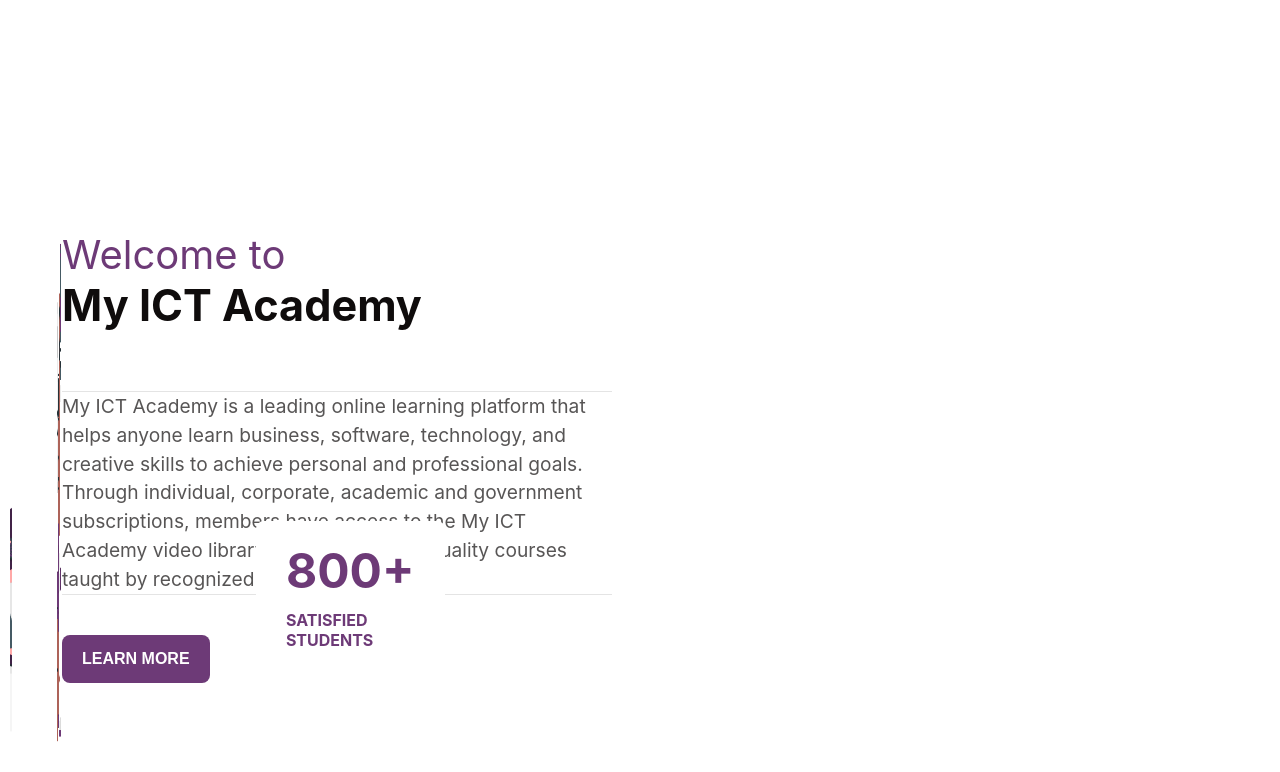
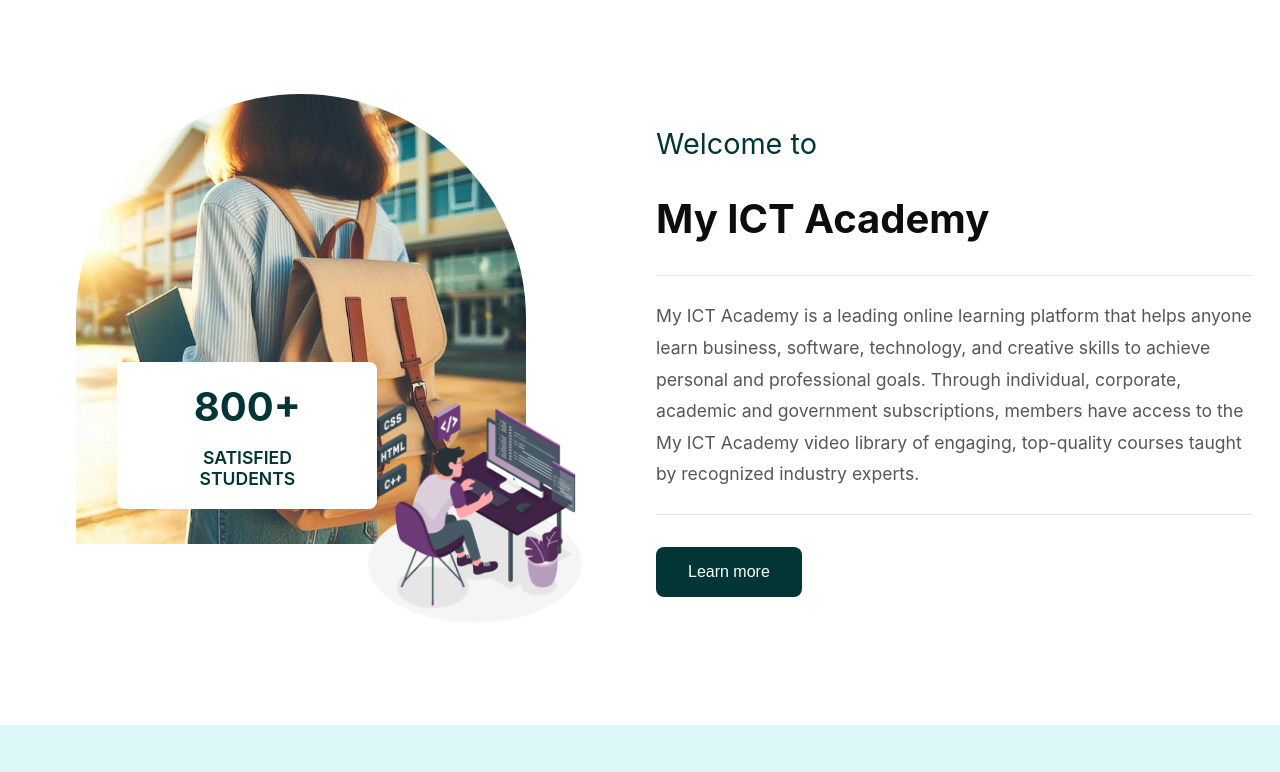
Before and after one commit to Prisca-01/ict-academy-website, a React (Vite) app: page / in a window 1280 px wide. Shown: the part 688-1460 px from the top of the page. Built offline with nearby package versions, Linux system fonts and the light colour scheme.

Commit message:
Styled up footer, hero and welcome sections

```diff
--- a/src/components/welcome.tsx
+++ b/src/components/welcome.tsx
@@ -1,32 +1,43 @@
 import { motion } from "motion/react";
 import "../styles/welcome.css";
-
+import Counter from "./counter";
 function Welcome() {
   return (
-    <>
-      <section id="welcome">
-        <div className="images">
+    <section className="welcomeSection">
+      <div className="welcomeGrid">
+        <div className="welcomeMediaContainer">
           <img
-            src="src/assets/welcome.png"
-            alt="logo"
-            className="welcome-big"
+            src="src/assets/student.jpeg"
+            alt="Main welcome visual"
+            className="welcomeMainImage"
           />
           <img
             src="src/assets/coder.png"
-            alt="logo"
-            className="welcome-small"
+            alt="Coder illustration"
+            className="welcomeSecondaryImage"
           />
-          <div className="students">
-            <p className="number">800+</p>
-            <p className="text">SATISFIED STUDENTS</p>
-          </div>
+          <div className="studentStatsCard">
+  <Counter
+    targetNumber={800}
+    label="SATISFIED STUDENTS"
+    suffix="+"
+    // style={{
+    //   backgroundColor: '#ffffff',
+    //   padding: '20px 30px',
+    //   borderRadius: '8px',
+    //   color: '#000000',
+    //   textAlign: 'center'
+    // }}
+  />
+</div>
         </div>
-        <div className="texts">
-          <span className="welcometo">Welcome to</span>
-          <h2>My ICT Academy</h2>
-          <div className="margin">
-            <div className="hr"></div>
-            <p>
+
+        <div className="welcomeContent">
+          <span className="welcomePrefix">Welcome to</span>
+          <h2 className="welcomeTitle">My ICT Academy</h2>
+          <div className="contentDivider">
+            <div className="dividerLine"></div>
+            <p className="welcomeDescription">
               My ICT Academy is a leading online learning platform that helps
               anyone learn business, software, technology, and creative skills
               to achieve personal and professional goals. Through individual,
@@ -34,7 +45,7 @@ function Welcome() {
               access to the My ICT Academy video library of engaging,
               top-quality courses taught by recognized industry experts.
             </p>
-            <div className="hr"></div>
+            <div className="dividerLine"></div>
           </div>
 
           <motion.div
@@ -43,7 +54,7 @@ function Welcome() {
             transition={{ duration: 1, delay: 0.4 }}
           >
             <motion.button
-              className="animated-button"
+              className="ctaButton"
               whileHover="hover"
               initial="initial"
               variants={{
@@ -52,7 +63,7 @@ function Welcome() {
               }}
             >
               <motion.span
-                className="overlay"
+                className="buttonOverlay"
                 variants={{
                   hover: {
                     clipPath: "polygon(0% 0%, 100% 0%, 100% 100%, 0% 100%)",
@@ -63,12 +74,13 @@ function Welcome() {
                   },
                 }}
               ></motion.span>
-              <span className="button-text">Learn more</span>
+              <span className="buttonLabel">Learn more</span>
             </motion.button>
           </motion.div>
         </div>
-      </section>
-    </>
+      </div>
+    </section>
   );
 }
+
 export default Welcome;
--- a/src/styles/footer.css
+++ b/src/styles/footer.css
@@ -180,35 +180,39 @@
   }
 
   @media (max-width: 768px) {
-
-
+    .footer .top {
+      display: block;
+      flex-direction: column;
+      justify-content: center;
+      align-items: center;
+      padding: 0 2rem;
+    }
+    .footer .top .vertical-line{
+      display: none;
+    }
     .footer .bottom {
-      grid-template-columns: 1fr;
-      gap: 3rem;
-      padding: 0 1rem;
+      display: block;
+      flex-direction: column;
+      justify-content: center;
+      align-items: center;
+      padding: 0 4rem;
     }
 
     .footer .bottom > div {
-      width: 100%;
-      text-align: center;
+      /* width: 100%; */
+      /* text-align: left; */
     }
 
     .footer .horizontal-line {
-      margin: 1rem auto;
-      width: 80%;
+      margin: none;
+      width: 10%;
     }
 
-    .footer .bottom .two {
-      display: flex;
-      flex-direction: column;
-      gap: 2rem;
-    }
-
+    .footer .bottom .two,
     .footer .bottom .three,
     .footer .bottom .four {
       display: flex;
       flex-direction: column;
-      align-items: center;
     }
   }
 
@@ -244,6 +248,8 @@
     background: #023535;
     color: white;
     padding: 0.8rem 2rem;
+    width: 30%;
+
     border: none;
     border-radius: 5px;
     margin-top: 1rem;
--- a/src/styles/header.css
+++ b/src/styles/header.css
@@ -201,9 +201,6 @@
   .hero {
     height: 70vh;
   }
-  .content{
-    padding-left: 15px;
-  }
 
   .hero-right {
     display: none !important;
--- a/src/styles/welcome.css
+++ b/src/styles/welcome.css
@@ -1,154 +1,163 @@
+/* Container Styles */
+.welcomeSection {
+    display: grid;
+    grid-template-columns: 1fr;
+    padding: 0 28px;
+    margin-top: 6rem;
+  }
 
-#welcome{
+  .welcomeGrid {
     display: grid;
-    height: 600px;
     grid-template-columns: 1fr 1fr;
-    margin-top: 6rem;
-    padding: 0 28px;
-}
+    gap: 2rem;
+  }
 
-.images{
+  .welcomeMediaContainer {
     position: relative;
-}
-.welcome-big{
-    width: 100%;
-    height: 100%;
+    min-height: 500px;
+    padding: 0 3rem;
+  }
 
-}
-.welcome-small {
+  .welcomeMainImage {
+    width: 90%;
+    height: auto;
+    max-height: 600px;
+    object-fit: contain;
+    border-radius: 15rem 15rem 0 0;
+  }
+
+  .welcomeSecondaryImage {
     position: absolute;
-    top: 230px;
-    right: 50px;
-    width: 40% ;
-    height: 320px ;
-    object-fit: cover;
-}
-.students *{
-    margin: 0;
-    padding: 0;
-}
- .students{
+    bottom: 0;
+    right: 5%;
+    width: 40%;
+    max-width: 400px;
+    height: auto;
+    object-fit: contain;
+  }
+
+  .studentStatsCard {
     position: absolute;
-    background-color: #ffffff;
+    background: #ffffff;
     padding: 20px 30px;
+    bottom: 120px;
+    left: 15%;
+    border-radius: 8px;
+    /* box-shadow: 0 4px 12px rgba(0,0,0,0.1); */
+  }
 
-    bottom: 120px;
-    left: 200px;
-    border-radius: 8px;
 
-}
-.number{
-    color: #6d3a77;
-    font-size: 3rem;
-    font-weight: bold;
-}
- .text{
-    color: #6d3a77;
+  .counter-column {
+    display: flex;
+    flex-direction: column;
+    gap: 0.5rem;
+  }
+
+  .counter-number {
+    font-size: 2.5rem !important;
+    font-weight: 700;
+    color: #023535 !important;
+  }
+
+  .counter-label {
     font-size: 1rem;
-    margin-top: 10px;
-    font-weight: bold;
-}
-.texts *{
-    margin: 0;
-    padding: 0;
-}
-.texts{
-    padding: 40px 0;
-}
-.texts .margin{
-    margin-top: 60px;
-}
+    color: #023535 !important;
+    font-weight: 600;
+  }
 
-.texts .welcometo{
-    color: #6d3a77;
+  .statsNumber {
+    color: #023535;
     font-size: 2.5rem;
-}
-.texts h2 {
+    font-weight: 700;
+    line-height: 1;
+  }
+
+  .statsLabel {
+    color: #023535;
+    font-size: 1rem;
+    margin-top: 0.5rem;
+    font-weight: 600;
+  }
+
+  /* Content Styles */
+  .welcomeContent {
+    padding: 2rem 0;
+  }
+
+  .welcomePrefix {
+    color: #023535;
+    font-size: 1.8rem;
+    display: block;
+    margin-bottom: 0.5rem;
+  }
+
+  .welcomeTitle {
     color: #0f0c0c;
-    font-size: 2.7rem;
-    font-weight: bold;
-}
-.texts .margin .hr{
-    width: 550px ;
+    font-size: 2.5rem;
+    font-weight: 700;
+    margin-bottom: 2rem;
+  }
+
+  .contentDivider {
+    margin: 2rem 0;
+  }
+
+  .dividerLine {
     height: 1px;
     background-color: #e4e4e4;
-    border: none;
-}
-.texts p{
+    margin: 1.5rem 0;
+  }
+
+  .welcomeDescription {
     color: #0f0c0cb2;
-    font-size: 1.2rem;
-    font-weight: 400;
-    line-height: 1.8rem;
-}
-.animated-button {
+    font-size: 1.1rem;
+    line-height: 1.8;
+    margin: 1.5rem 0;
+  }
+
+  /* Button Styles */
+  .ctaButton {
     position: relative;
-    display: inline-flex;
-    align-items: center;
-    gap: 10px;
-    padding: 15px 20px;
-    font-size: 16px;
-    font-weight: bold;
-    color: #ffffff;
-    background-color: #6d3a77;
+    padding: 1rem 2rem;
+    font-size: 1rem;
+    background: #023535;
+    color: white;
     border: none;
     border-radius: 8px;
     overflow: hidden;
     cursor: pointer;
-    margin-top: 40px;
   }
 
-  .animated-button .button-text {
+  .buttonLabel {
     position: relative;
     z-index: 2;
-    text-transform: uppercase;
-    transition: color 0.4s ease;
   }
 
-
-  .animated-button .overlay {
+  .buttonOverlay {
     position: absolute;
     top: 0;
     left: 0;
     width: 100%;
     height: 100%;
-    background-color: rgb(13, 14, 61);
+    background: #0d0e3d;
     z-index: 1;
-    clip-path: polygon(0% 0%, 0% 0%, 0% 100%, 0% 100%);
-    transition: clip-path 0.4s ease-in-out;
   }
 
-  .animated-button:hover .button-text{
-    color: #fff;
-  }
-
-  @media(max-width: 767px) {
-    #welcome{
-        display: flex;
-        flex-direction: column;
-        height: 100%;
-        padding: 0 15px;
-    }
-    .images{
-        height: 650px;
+  /* Mobile Responsive */
+  @media (max-width: 768px) {
+    .welcomeGrid {
+      grid-template-columns: 1fr;
     }
 
+    .welcomeMediaContainer {
+     display: none;
+    }
 
-    .texts{
-        padding: 20px 0;
+    .welcomeTitle {
+      font-size: 2rem;
     }
-    .texts .margin{
-        margin-top: 20px;
+
+    .welcomeDescription {
+      font-size: 1rem;
     }
-    .texts .welcometo{
-        font-size: 2rem;
-    }
-    .texts h2{
-        font-size: 2.2rem;
-    }
-    .texts .margin .hr{
-        width: 97%;
-    }
-    .texts p{
-        font-size: 1rem;
-    }
-}
+  }
```
Also changed, not shown: src/components/counter.tsx (+0 -11 lines), src/assets/student.jpeg (added).
